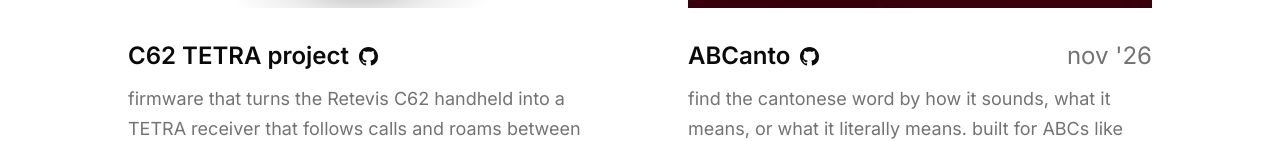
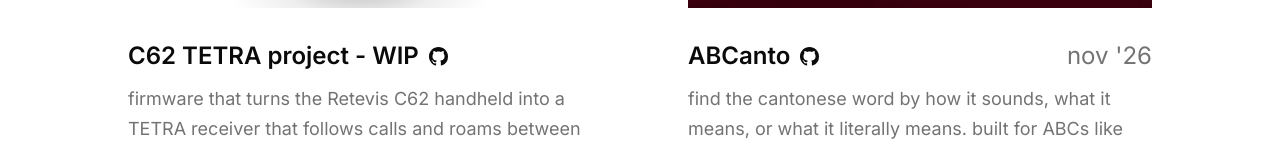
Before and after one commit to jkzh0u/jkzhou-web, a Next.js app: page /projects in a window 1280 px wide. Shown: the part 497-638 px from the top of the page. Built offline with nearby package versions, Linux system fonts and the light colour scheme; grey boxes are pictures that could not be loaded.

Commit message:
added WIP

```diff
--- a/data/projects.ts
+++ b/data/projects.ts
@@ -42,7 +42,7 @@ export type RadioSite = {
 
 export const projects: Project[] = [
   {
-    name: "C62 TETRA project",
+    name: "C62 TETRA project - WIP",
     description:
       "firmware that turns the Retevis C62 handheld into a TETRA receiver that follows calls and roams between cells on its own.",
     slug: "c62",
```
